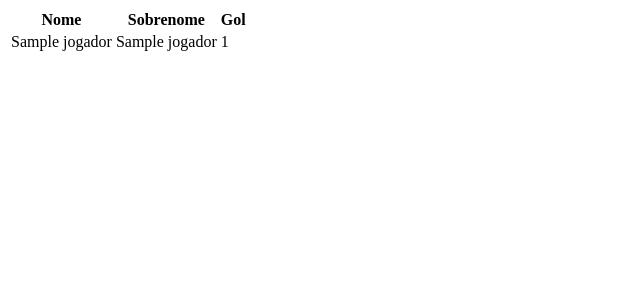
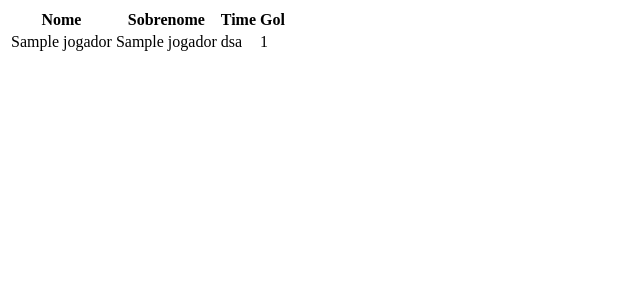
Before and after one commit to UserWesley/IFSPFOOT, a PHP site: page /_view/viewArtilharia.php in a window 1280 px wide. Shown: the top 300 px of the page, without its empty margins (0-640 px from the left). Run offline with PHP 8.4, Linux system fonts and the light colour scheme; data comes from the database, SQL or seed files in the repository; tables that the repository leaves empty hold one stand-in row (values such as "Sample post").

Commit message:
Acrescentado nome do time

```diff
--- a/IFSPFOOT/_view/viewArtilharia.php
+++ b/IFSPFOOT/_view/viewArtilharia.php
@@ -20,6 +20,7 @@
         <tr>
           <th>Nome</th>
           <th>Sobrenome</th>
+          <th>Time</th>
           <th>Gol</th>
         </tr>
       </thead>
@@ -27,7 +28,7 @@
 	<?php
 
 		//Listando Gols
-        $consultaJogador = 'SELECT nome, sobrenome,gol FROM Jogador ORDER BY gol DESC';
+        $consultaJogador = 'SELECT Jogador.nome, Jogador.sobrenome,Time.nome,Jogador.gol FROM Jogador,Time WHERE Jogador.idTime = Time.id ORDER BY Jogador.gol DESC';
 		$preparaConsultaJogador = $conn->query($consultaJogador);
 		$preparaConsultaJogador->execute();
 
@@ -38,6 +39,7 @@
 			echo "<td>{$row[0]}</td>";
 			echo "<td>{$row[1]}</td>";
 			echo "<td>{$row[2]}</td>";
+			echo "<td>{$row[3]}</td>";
 			echo '</tr>';
 		}
 	?>
```
